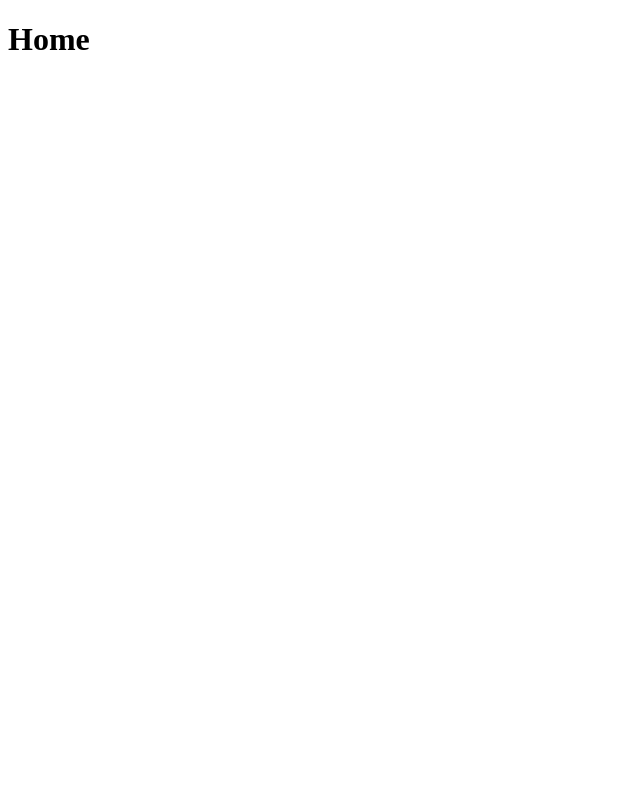
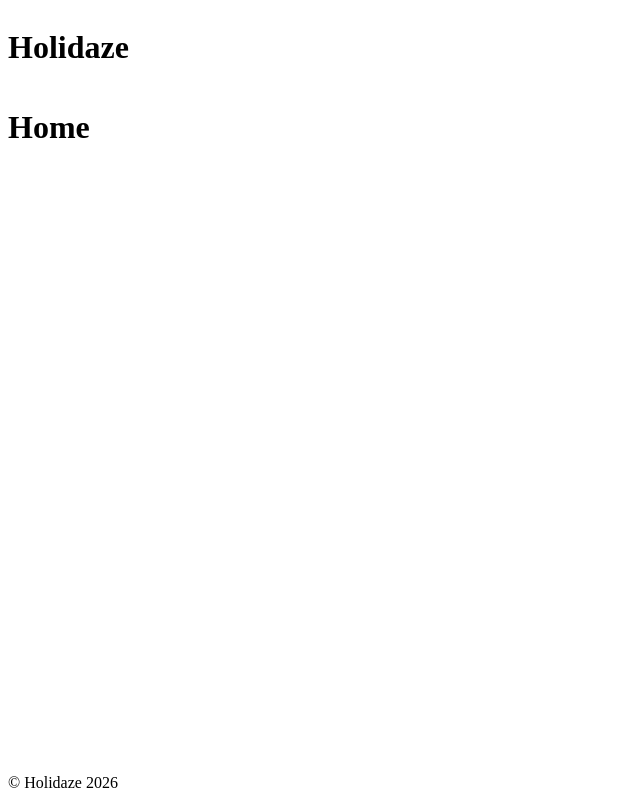
Before and after one commit to SanderNilsen/project-exam-2-holidaze, a React (Create React App) app: page / in a window 1280 px wide. Shown: the whole page, without its empty margins (0-640 px from the left). Built offline with nearby package versions, Linux system fonts and the light colour scheme.

Commit message:
Add Layout, Header, Footer and global styles
Introduce a Layout component that wraps the app Routes and renders Header and Footer. Add Header.jsx and Footer.jsx components and update App.js to use Layout. Update GlobalStyle to make footer stay at the bottom.

```diff
--- a/src/App.js
+++ b/src/App.js
@@ -7,9 +7,11 @@ import Login from "./pages/Login";
 import Register from "./pages/Register";
 import Profile from "./pages/Profile";
 import Manager from "./pages/Manager";
+import Layout from "./components/layout/Layout";
 
 function App() {
   return (
+    <Layout>
       <Routes>
         <Route path="/" element={<Home />} />
         <Route path="/venues" element={<Venues />} />
@@ -20,6 +22,7 @@ function App() {
         <Route path="/manager" element={<Manager />} />
         <Route path="*" element={<h1>404 - Not found</h1>} />
       </Routes>
+    </Layout>
   );
 }
 
--- a/src/components/layout/Footer.jsx
+++ b/src/components/layout/Footer.jsx
@@ -0,0 +1,7 @@
+export default function Footer() {
+  return (
+    <footer>
+      <p>© Holidaze 2026</p>
+    </footer>
+  );
+}
--- a/src/components/layout/Header.jsx
+++ b/src/components/layout/Header.jsx
@@ -0,0 +1,7 @@
+export default function Header() {
+  return (
+    <header>
+      <h1>Holidaze</h1>
+    </header>
+  );
+}
--- a/src/components/layout/Layout.jsx
+++ b/src/components/layout/Layout.jsx
@@ -0,0 +1,12 @@
+import Header from "./Header";
+import Footer from "./Footer";
+
+export default function Layout({ children }) {
+  return (
+    <div className="app">
+      <Header />
+      <main>{children}</main>
+      <Footer />
+    </div>
+  );
+}
--- a/src/styles/GlobalStyle.js
+++ b/src/styles/GlobalStyle.js
@@ -1,7 +1,19 @@
 import { createGlobalStyle } from "styled-components";
 
 const GlobalStyle = createGlobalStyle`
+  html, body, #root {
+    height: 100%;
+      }
 
+  .app {
+    min-height: 100%;
+    display: flex;
+    flex-direction: column;
+  }
+
+  main {
+    flex: 1;
+  }
 `;
 
 export default GlobalStyle;
```
